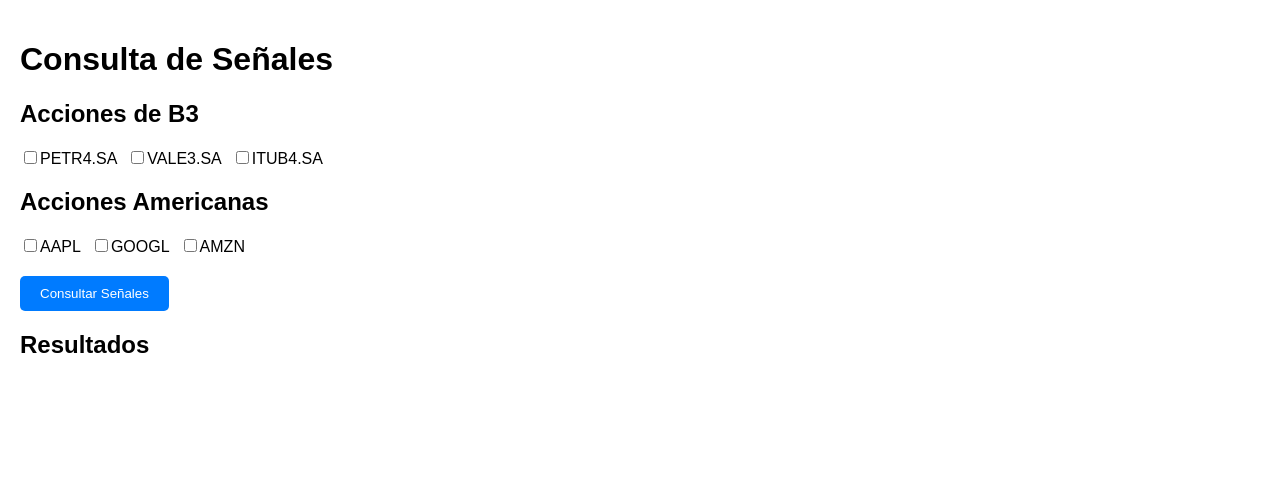
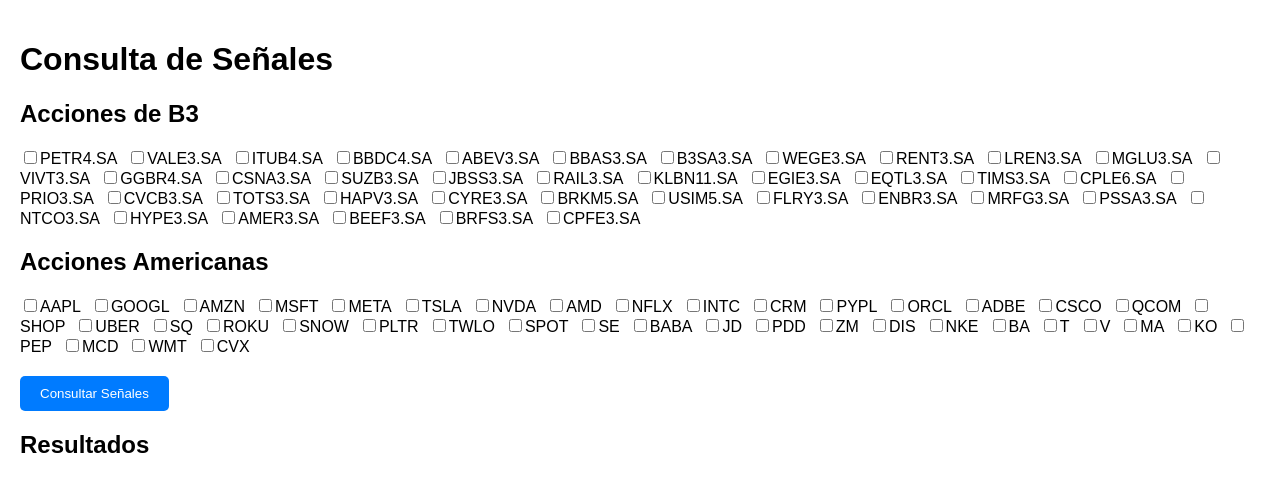
Before and after one commit to khoalaibr/trading-frontend, a React (Vite) app: page /#/signals in a window 1280 px wide. Shown: the top 492 px of the page. Built offline with nearby package versions, Linux system fonts and the light colour scheme.

Commit message:
80 acciones

```diff
--- a/src/constants.js
+++ b/src/constants.js
@@ -1,10 +1,84 @@
 export const B3_ACTIONS = [
-    'PETR4.SA',
-    'VALE3.SA',
-    'ITUB4.SA'
-]; // Puedes agregar más acciones
+    'PETR4.SA', // Petrobras
+    'VALE3.SA', // Vale
+    'ITUB4.SA', // Itaú Unibanco
+    'BBDC4.SA', // Bradesco
+    'ABEV3.SA', // Ambev
+    'BBAS3.SA', // Banco do Brasil
+    'B3SA3.SA', // B3
+    'WEGE3.SA', // Weg
+    'RENT3.SA', // Localiza
+    'LREN3.SA', // Lojas Renner
+    'MGLU3.SA', // Magazine Luiza
+    'VIVT3.SA', // Telefônica Brasil
+    'GGBR4.SA', // Gerdau
+    'CSNA3.SA', // CSN
+    'SUZB3.SA', // Suzano
+    'JBSS3.SA', // JBS
+    'RAIL3.SA', // Rumo
+    'KLBN11.SA', // Klabin
+    'EGIE3.SA', // Engie Brasil
+    'EQTL3.SA', // Equatorial
+    'TIMS3.SA', // TIM Brasil
+    'CPLE6.SA', // Copel
+    'PRIO3.SA', // PetroRio
+    'CVCB3.SA', // CVC Brasil
+    'TOTS3.SA', // Totvs
+    'HAPV3.SA', // Hapvida
+    'CYRE3.SA', // Cyrela
+    'BRKM5.SA', // Braskem
+    'USIM5.SA', // Usiminas
+    'FLRY3.SA', // Fleury
+    'ENBR3.SA', // Energias do Brasil
+    'MRFG3.SA', // Marfrig
+    'PSSA3.SA', // Porto Seguro
+    'NTCO3.SA', // Natura
+    'HYPE3.SA', // Hypera
+    'AMER3.SA', // Americanas
+    'BEEF3.SA', // Minerva
+    'BRFS3.SA', // BRF
+    'CPFE3.SA' // CPFL Energia
+];
+
 export const AMERICAN_ACTIONS = [
-    'AAPL',
-    'GOOGL',
-    'AMZN'
-]; // Puedes agregar más acciones
+    'AAPL', // Apple Inc.
+    'GOOGL', // Alphabet Inc.
+    'AMZN', // Amazon.com Inc.
+    'MSFT', // Microsoft Corp.
+    'META', // Meta Platforms Inc.
+    'TSLA', // Tesla Inc.
+    'NVDA', // NVIDIA Corp.
+    'AMD', // Advanced Micro Devices Inc.
+    'NFLX', // Netflix Inc.
+    'INTC', // Intel Corp.
+    'CRM', // Salesforce Inc.
+    'PYPL', // PayPal Holdings Inc.
+    'ORCL', // Oracle Corp.
+    'ADBE', // Adobe Inc.
+    'CSCO', // Cisco Systems Inc.
+    'QCOM', // Qualcomm Inc.
+    'SHOP', // Shopify Inc.
+    'UBER', // Uber Technologies Inc.
+    'SQ', // Block Inc. (Square)
+    'ROKU', // Roku Inc.
+    'SNOW', // Snowflake Inc.
+    'PLTR', // Palantir Technologies Inc.
+    'TWLO', // Twilio Inc.
+    'SPOT', // Spotify Technology SA
+    'SE', // Sea Ltd.
+    'BABA', // Alibaba Group Holding Ltd.
+    'JD', // JD.com Inc.
+    'PDD', // Pinduoduo Inc.
+    'ZM', // Zoom Video Communications Inc.
+    'DIS', // The Walt Disney Co.
+    'NKE', // Nike Inc.
+    'BA', // Boeing Co.
+    'T', // AT&T Inc.
+    'V', // Visa Inc.
+    'MA', // Mastercard Inc.
+    'KO', // Coca-Cola Co.
+    'PEP', // PepsiCo Inc.
+    'MCD', // McDonald's Corp.
+    'WMT', // Walmart Inc.
+    'CVX' // Chevron Corp.
+];
```
Also changed, not shown: 4 other files (tests, documents, lock files or other folders).
